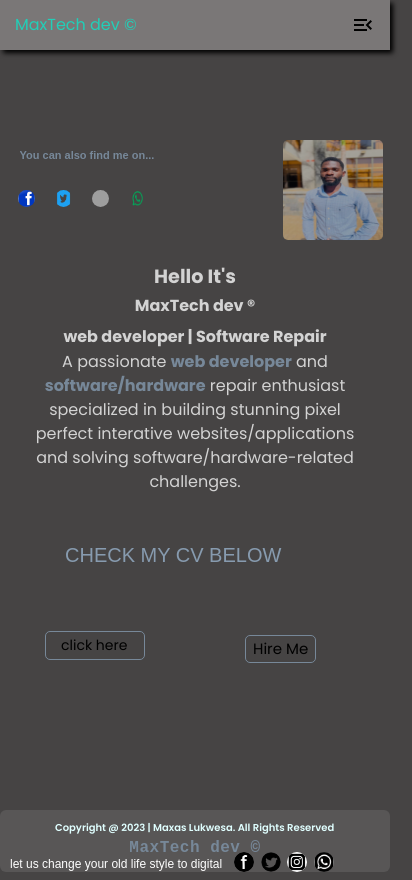
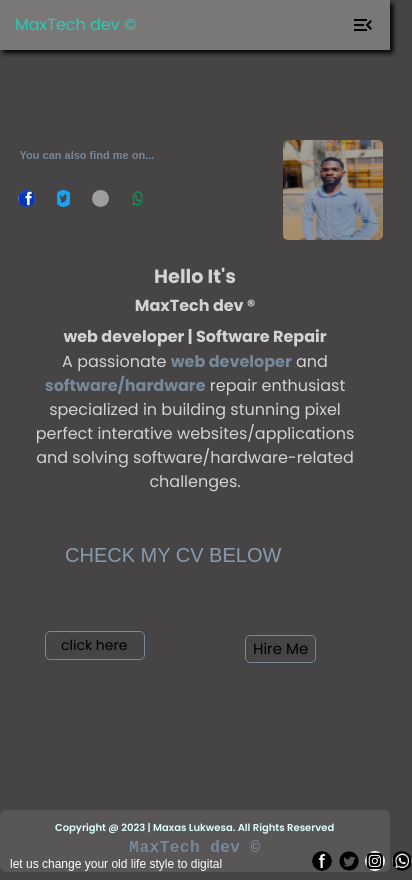
Before and after one commit to MAXASL/MaxTech-dev, a website: page index.html in a window 390 px wide. Shown: the whole page, 412 px wide, since content can reach past the window. Drawn offline with nearby package versions, Linux system fonts and the light colour scheme; some packages are replaced by stand-ins of ours; grey boxes are pictures that could not be loaded; a script that the page names is missing.

Commit message:
Update stylesheet.css

```diff
--- a/stylesheet.css
+++ b/stylesheet.css
@@ -1167,8 +1167,8 @@ footer h4{
     }
     .social-icons-footer{
         width: 100px;
-        margin-left: 60%;
-        margin-top: -2.5%;
+        margin-left: 80%;
+        margin-top: -2.8%;
     }
 
     footer h4{
```
